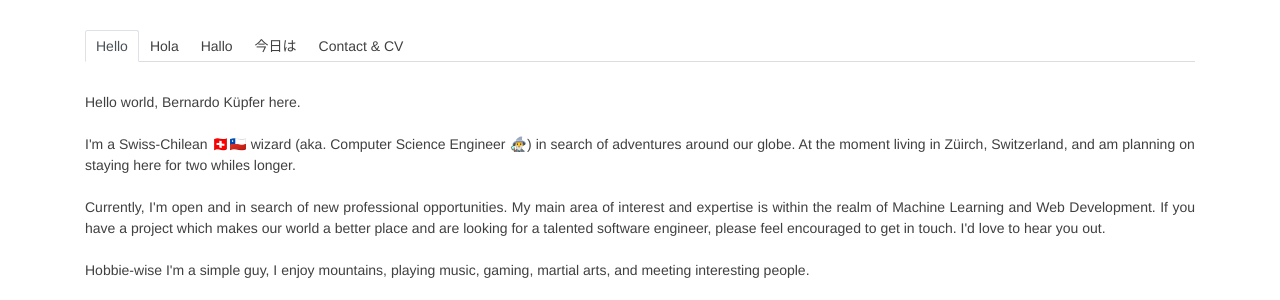
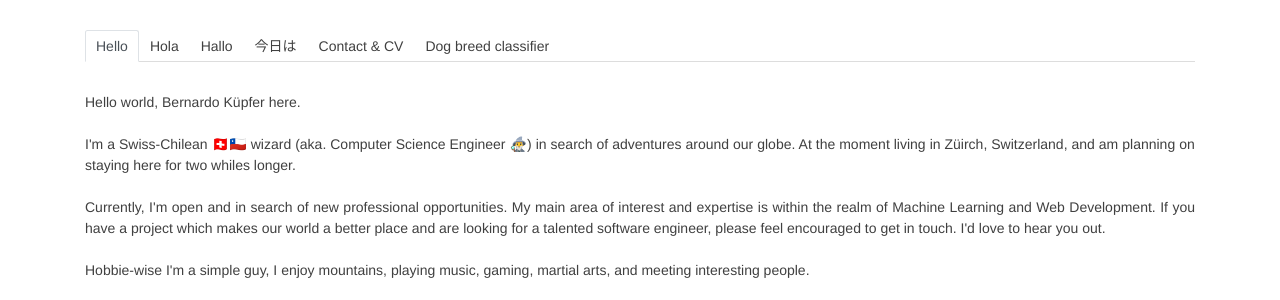
Before and after one commit to bkupfer/bkuepfer, a Django app: page / in a window 1280 px wide. Shown: the part 442-742 px from the top of the page. Run offline with Django 3.2, Linux system fonts and the light colour scheme; some libraries are stand-ins or nearby versions.

Commit message:
added link to the dog breed classifier

```diff
--- a/landing/templates/index.html
+++ b/landing/templates/index.html
@@ -82,6 +82,7 @@
                             <a onclick="swapBackgroundImage('de')" class="nav-item nav-link" id="nav-de-tab" data-toggle="tab" href="#nav-de" role="tab" aria-controls="nav-de" aria-selected="false">Hallo</a>
                             <a onclick="swapBackgroundImage('jp')" class="nav-item nav-link" id="nav-jp-tab" data-toggle="tab" href="#nav-jp" role="tab" aria-controls="nav-jp" aria-selected="false">今日は</a>
                             <a onclick="swapBackgroundImage('contact')" class="nav-item nav-link" id="nav-contact-tab" data-toggle="tab" href="#nav-contact" role="tab" aria-controls="nav-contact" aria-selected="false">Contact & CV</a>
+                            <a class="nav-item nav-link" id="nav-dog-tab" href="/dog" role="tab" aria-controls="nav-contact" aria-selected="false">Dog breed classifier</a>
                         </div>
                     </nav>
                     <div class="tab-content" id="nav-tabContent">
```
